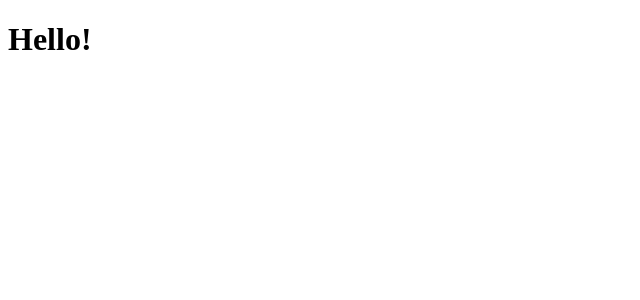
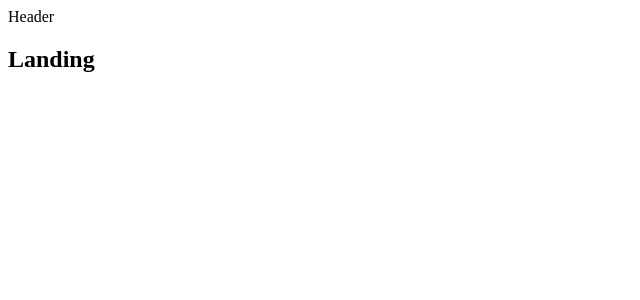
Before and after one commit to sergio-vb/react-feedback, a React (Create React App) app in the folder client/: page / in a window 1280 px wide. Shown: the top 300 px of the page, without its empty margins (0-640 px from the left). Built offline with nearby package versions, Linux system fonts and the light colour scheme.

Commit message:
Defining very basic initial versions of client routes

```diff
--- a/client/src/components/App.js
+++ b/client/src/components/App.js
@@ -1,7 +1,21 @@
 import React from 'react';
+import { BrowserRouter, Route } from 'react-router-dom';
 
-export default class App extends React.Component {
-  render() {
-    return <h1>Hello!</h1>;
-  }
-}
+import Header from './Header';
+const Dashboard = () => <h2>Dashboard</h2>;
+const SurveyNew = () => <h2>SurveyNew</h2>;
+const Landing = () => <h2>Landing</h2>;
+
+const App = () => (
+  <div>
+    <BrowserRouter>
+      <div>
+        <Header />
+        <Route exact path="/" component={Landing} />
+        <Route exact path="/survey" component={Dashboard} />
+        <Route exact path="/survey/new" component={SurveyNew} />
+      </div>
+    </BrowserRouter>
+  </div>
+);
+export default App;
--- /dev/null
+++ b/client/src/components/Header.js
@@ -0,0 +1,7 @@
+import React from 'react';
+
+export default class Header extends React.Component {
+  render() {
+    return <div>Header</div>;
+  }
+}
```
